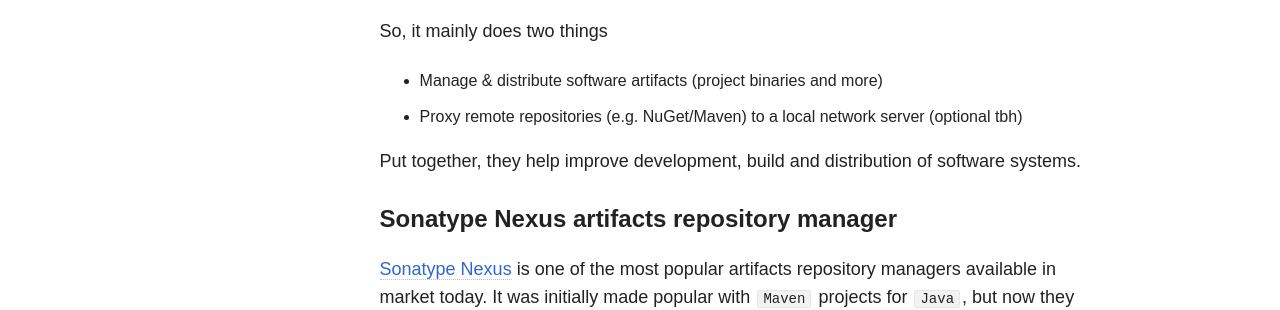
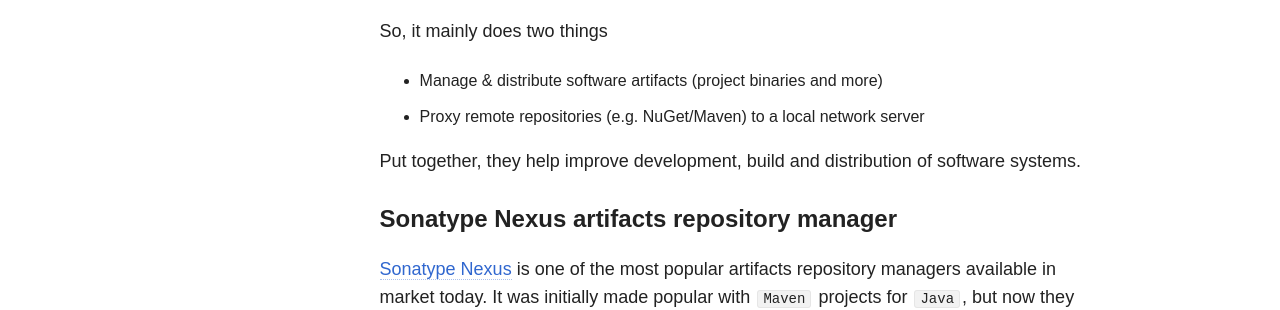
Before and after one commit to chakrabar/chakrabar.github.io, a Jekyll site: the page built from _posts/articles/2018-03-02-artifact-repository-management-with-nexus.md, in a window 1280 px wide and 900 px high, scrolled down 1143 px. Shown: the part 152-462 px from the top of the window. Built offline with Jekyll 4.4.1, drawn with Linux system fonts in a browser that asks for light colours; nearby versions of some CDN libraries; comment, search, counter and statistics services are not loaded.

Commit message:
blah la la

```diff
--- a/_posts/articles/2018-03-02-artifact-repository-management-with-nexus.md
+++ b/_posts/articles/2018-03-02-artifact-repository-management-with-nexus.md
@@ -22,7 +22,7 @@
 So, it mainly does two things
 
 * Manage & distribute software artifacts (project binaries and more)
-* Proxy remote repositories (e.g. NuGet/Maven) to a local network server (optional tbh)
+* Proxy remote repositories (e.g. NuGet/Maven) to a local network server
 
 Put together, they help improve development, build and distribution of software systems.
 
```
